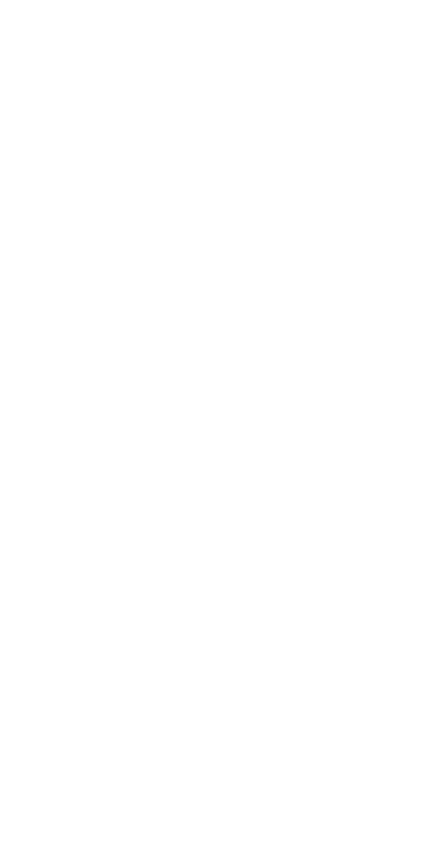
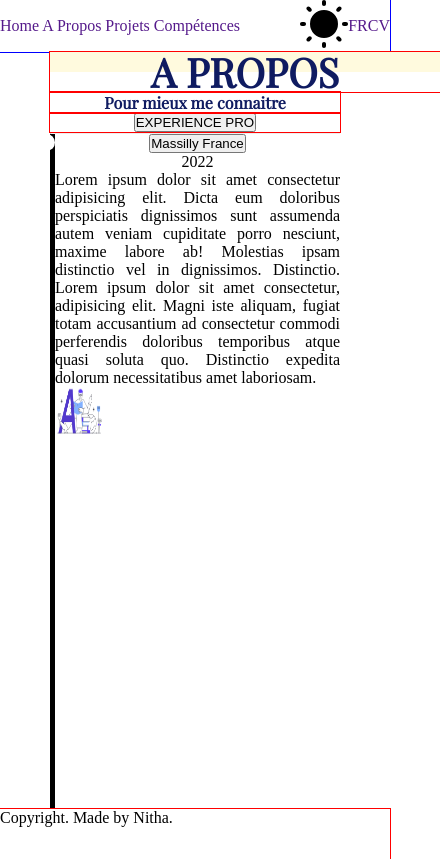
Before and after one commit to NithaThghm/MyPortfolio, a plain HTML site: page about.html in a window 390 px wide. Shown: the whole page, 440 px wide, since content can reach past the window. Drawn offline with nearby package versions, Linux system fonts and the light colour scheme.

Commit message:
Working on About page, progressed well. Developping the page as mobile first.

```diff
--- a/about.html
+++ b/about.html
@@ -0,0 +1,67 @@
+<!DOCTYPE html>
+<html lang="en">
+<head>
+    <meta charset="UTF-8">
+    <meta http-equiv="X-UA-Compatible" content="IE=edge">
+    <meta name="viewport" content="width=device-width, initial-scale=1.0">
+    <title>Nitha. - About</title>
+    <link rel="stylesheet" href="style.css">
+    <link href="https://fonts.googleapis.com/css2?family=Playfair+Display&display=swap" rel="stylesheet">
+</head>
+<body>
+    <header>
+        <nav id="NavTopMenu">
+            <div class="NavMain">
+                <a href="">Home</a>
+                <a href="">A Propos</a>
+                <a href="">Projets</a>
+                <a href="">Compétences</a>
+            </div>
+
+            <div class="NavOptions">
+                <a href=""><img src="./assets/icons8-soleil-48.svg" alt=""></a>
+                <a href="">FR</a>
+                <a href="">CV</a>
+            </div>
+        </nav>
+    </header>
+    <main>
+        <!-- Title Design -->
+        <div class="AboutTitleBg">
+            <h1 class="AboutTitle">a propos</h1>
+        </div>
+        <div class="AboutContentContainer">
+            <!-- SubTitle Design -->
+            <h2 class="AboutSubTitle">Pour mieux me connaitre</h2>
+            <!-- Experience Nav Button -->
+            <div class="AboutExpNavButtonsContainer">
+                <!-- <button class="AboutExpNavButton"><</button> -->
+                <button id="AboutExpNavButton1" class="AboutExpNavButton">EXPERIENCE PRO</button>
+                <button id="AboutExpNavButton2" class="AboutExpNavButton">PARCOURS SCOLAIRE</button>
+                <button id="AboutExpNavButton3" class="AboutExpNavButton">AUJOURD'HUI & DEMAIN</button>
+                <button id="AboutExpNavButton4"class="AboutExpNavButton">HOBBIES & INTERETS</button>
+                <!-- <button class="AboutExpNavButton">></button> -->
+            </div>
+            <hr class="AboutHr">
+            <div class="AboutSubContentContainer">
+                <div class="AboutTimeline"><span class="AboutTimelinePointer">P</span></div>
+                <div class="AboutSubContentElementContainer">
+                    <div class="AboutSubNavButtonsContainer">
+                        <button id="AboutSubNavButton1" class="AboutSubNavButton">Massilly France</button>
+                        <button id="AboutSubNavButton2" class="AboutSubNavButton">Toray Film Europe</button>
+                        <button id="AboutSubNavButton3" class="AboutSubNavButton">Autres</button>
+                    </div>
+                    <p class="AboutExpYear">2022</p>
+                    <p class="AboutText">Lorem ipsum dolor sit amet consectetur adipisicing elit. Dicta eum doloribus perspiciatis dignissimos sunt assumenda autem veniam cupiditate porro nesciunt, maxime labore ab! Molestias ipsam distinctio vel in dignissimos. Distinctio. Lorem ipsum dolor sit amet consectetur, adipisicing elit. Magni iste aliquam, fugiat totam accusantium ad consectetur commodi perferendis doloribus temporibus atque quasi soluta quo. Distinctio expedita dolorum necessitatibus amet laboriosam.</p>
+                    <img class="AboutIllustration" src="./assets/pablita-education.png" alt="">
+                </div>
+                <!-- <button class="AboutExpNavButton">></button> -->
+            </div>
+
+        </div>
+    </main>
+    <footer>
+        <p>Copyright. Made by Nitha.</p>
+    </footer>
+</body>
+</html>
--- a/style.css
+++ b/style.css
@@ -1,9 +1,47 @@
+/* --- CSS that applies to all pages */
+
 *{
     margin: 0;
     padding: 0;
     text-decoration: none;
     box-sizing: border-box;
 }
+
+:root{
+    --AboutTitleBg-height: 40px;
+    --AboutTitleBg-width: 40px;
+    --AboutTitleDecY: calc(var(--AboutTitleBg-height)/2);
+}
+
+body{
+    position: relative;
+    height: 100vh;
+    width: 100vw;
+}
+
+header{
+    position: relative;
+    top: 0;
+    width: 100%;
+}
+
+main{
+    position: relative;
+    display: flex;
+    flex-direction: column;
+    width: 100%;
+    padding-left: 50px;
+    padding-right: 50px;
+}
+
+footer{
+    position: relative;
+    bottom: 0;
+    height: 50px;
+    width: 100%;
+    outline: solid 1px red;
+}
+
 
 
 /* 0. ---- Navigation Top Bar */
@@ -43,8 +81,168 @@
     }
 
 
+/* ---- About Page */
+
+.AboutTitleBg{
+    position: relative;
+    top: 0;
+    width: 100vw;
+    height: var(--AboutTitleBg-height);
+    background: linear-gradient(to bottom,#fffade 50%,rgba(230, 20, 20, 0) 50%);
+    outline: solid 1px red;
+}
+
+.AboutTitle{
+    position: relative;
+    /* top: var(--AboutTitleDecY); */
+    right:0;
+    left:0;
+    margin: auto;
+    text-transform: uppercase;
+    text-align: center;
+    color: #0F1B61;
+    font-family: 'Playfair Display', serif;
+    font-size: var(--AboutTitleBg-height);
+    line-height: 1;
+    /* outline: solid 1px red; */
+}
+
+.AboutSubTitle{
+    position: relative;
+    width: 100%;
+    font-family: 'Playfair Display', serif;
+    font-size: var(--AboutTitleBg-height)/2 ;
+    color: #0F1B61;
+    text-align: center;
+    outline: solid 1px red;
+}
+
+.AboutExpNavButtonsContainer{
+    display: flex;
+    width: 100%;
+    justify-content: space-evenly;
+    outline: solid 1px red;
+}
+
+#AboutExpNavButton2, #AboutExpNavButton3,#AboutExpNavButton4{
+    display: none;
+}
+
+.AboutSubContentContainer{
+    display: flex;
+}
+
+.AboutSubNavButtonsContainer{
+    display: flex;
+    justify-content: space-evenly;
+}
+
+#AboutSubNavButton2, #AboutSubNavButton3{
+    display: none;
+}
+
+.AboutExpYear{
+    text-align: center;
+}
+
+.AboutText{
+    text-align: justify;
+}
+
+.AboutIllustration{
+    width: 50px;
+    height: 50px;
+}
+
+.AboutTimeline{
+    height: 80%;
+    width: 5px;
+    background-color: #000;
+    color: #fff;
+    text-orientation: upright;
+    writing-mode: vertical-rl;
+    margin: auto;
+}
+
+.AboutTimelinePointer{
+    position: relative;
+    height: 50px;
+    width: 50px;
+    content:'';
+    background-color: #fff;
+    border-color: #fff;
+    border-radius: 50%;
+}
+
 /* --- Gestion du responsive */
 
 @media screen and (min-width: 576px){
 
 }
+
+
+@media screen and (min-width: 737px){
+
+}
+
+
+ @media screen and (min-width: 981px){
+
+    /* .... General Page */
+    main{
+        flex-direction: row-reverse;
+    }
+
+    /* .... About Page */
+
+    .AboutTitleBg{
+        position: relative;
+        right: 0;
+        height: 100vh;
+        width: var(--AboutTitleBg-width);
+        background: linear-gradient(to left,#fffade 50%,rgba(230, 20, 20, 0) 50%);
+        outline: solid 1px red;
+    }
+
+    .AboutTitle{
+        position: relative;
+        right:0;
+        writing-mode: vertical-rl;
+        text-orientation: upright;
+        font-size: var(--AboutTitleBg-height);
+        /* outline: solid 1px red; */
+    }
+
+    .AboutContentContainer{
+        width: 100%;
+    }
+
+    .AboutSubTitle{
+        text-align: left;
+    }
+
+    .AboutHr{
+        height: 2px;
+        width: 90%;
+        margin: auto;
+        background: #0F1B61;
+    }
+
+    .AboutSubNavButtonsContainer{
+        flex-direction: column;
+    }
+
+    #AboutExpNavButton2, #AboutExpNavButton3,#AboutExpNavButton4{
+        display: block;
+    }
+
+    #AboutSubNavButton2, #AboutSubNavButton3{
+        display: block;
+    }
+
+}
+
+@media screen and (min-width: 1281px){
+
+
+}
```
Also changed, not shown: index.html (+1 -1 lines), assets/pablita-education.png (added). Lines whose indentation alone changed are shown as unchanged.
